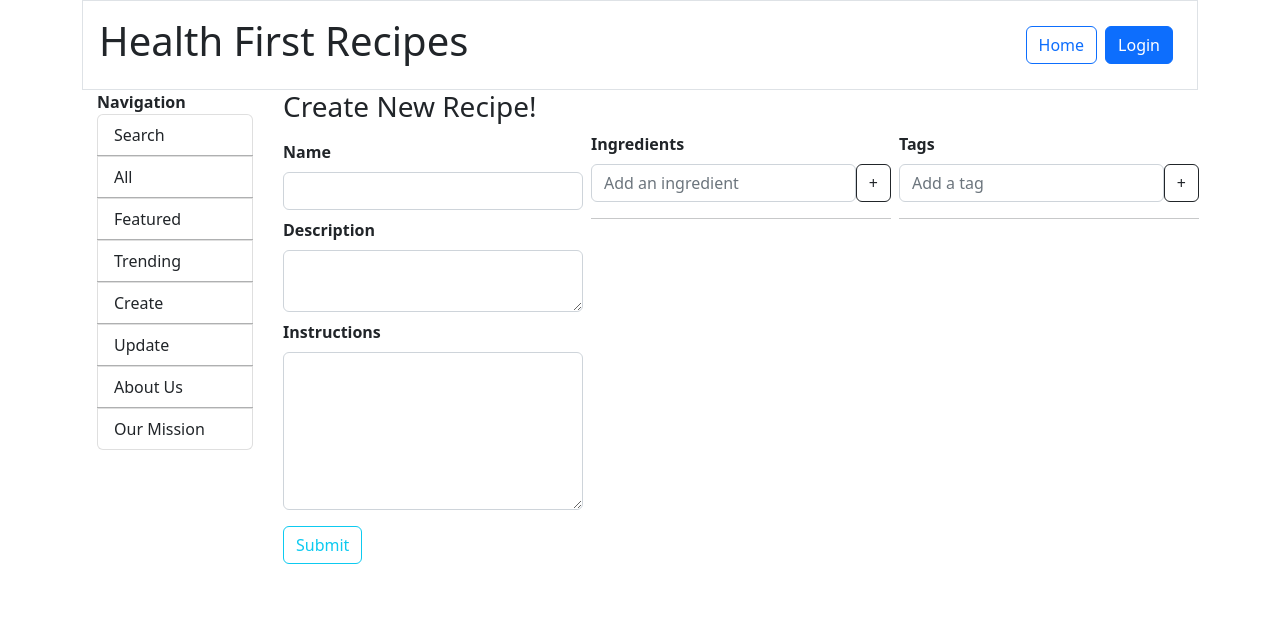
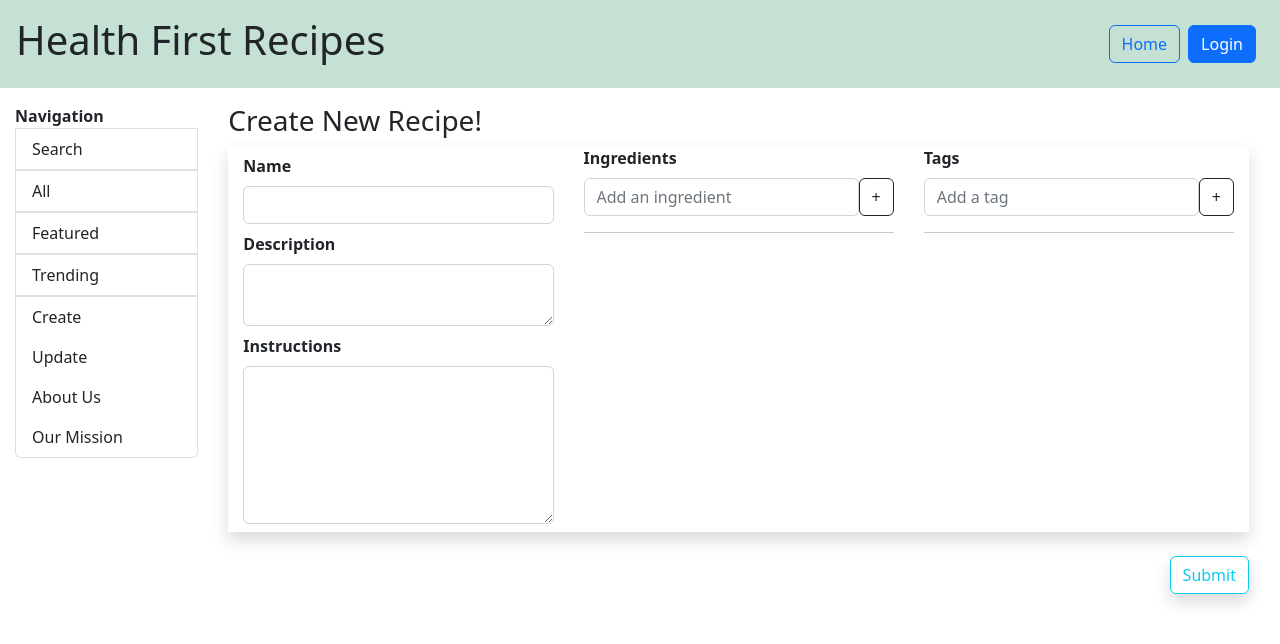
Before and after one commit to r-lutrick/HealthFirst, a React (Create React App) app in the folder client/: page /create in a window 1280 px wide. Shown: the top 644 px of the page. Built offline with nearby package versions, Linux system fonts and the light colour scheme.

Commit message:
New features and full CRUD

```diff
--- a/client/src/App.js
+++ b/client/src/App.js
@@ -6,9 +6,9 @@ import TableOfContents from "./views/TableOfContents";
 
 function App() {
   return (
-    <div className="container">
+    <div>
       <NavBar />
-      <div className="d-flex">
+      <div className="d-flex mt-3">
         <div className="col-2">
           <TableOfContents />
         </div>
--- a/client/src/components/Create.jsx
+++ b/client/src/components/Create.jsx
@@ -52,8 +52,8 @@ const Create = () => {
     return (
         <div>
             <h3>Create New Recipe!</h3>
-            <form onSubmit={handleSubmit} className='d-flex form-group'>
-                <div className='col-4 px-0 mr-2'>
+            <form className='d-flex justify-content-between shadow form-group'>
+                <div className='col-4'>
                     {/* NAME */}
                     <div className='my-2'>
                         <label htmlFor="name"><b>Name</b></label>
@@ -72,11 +72,9 @@ const Create = () => {
                         <textarea className='form-control' onChange={(e) => { setInstructions(e.target.value) }}
                             cols="40" rows="6" />
                     </div>
-                    {/* BUTTONS */}
-                    <button className='btn btn-outline-info my-2'>Submit</button>
                 </div>
                 {/* INGREDIENT COLUMN */}
-                <div className='col-4 px-0 mr-2'>
+                <div className='col-4'>
                     <label htmlFor="instructions"><b>Ingredients</b></label>
                     <div className='d-flex'>
                         <input className='form-control' placeholder='Add an ingredient'
@@ -88,7 +86,7 @@ const Create = () => {
                     {ingredients.map((ing, i) => { return (<p key={i}>{ing}</p>) })}
                 </div>
                 {/* TAG COLUMN */}
-                <div className='col-4 px-0 mr-2'>
+                <div className='col-4'>
                     <label htmlFor="instructions"><b>Tags</b></label>
                     <div className='d-flex'>
                         <input className='form-control' placeholder='Add a tag'
@@ -97,9 +95,13 @@ const Create = () => {
                     </div>
                     <hr />
                     {/* LOAD TAGS */}
-                    {tags.map((t, i) => {return (<p key={i}>{t}</p>)})}
+                    {tags.map((t, i) => { return (<p key={i}>{t}</p>) })}
                 </div>
             </form>
+            {/* BUTTONS */}
+            <div className='d-flex justify-content-end my-2 gap-2'>
+                <button onClick={handleSubmit} className='btn btn-outline-info shadow my-2'>Submit</button>
+            </div>
         </div>
     )
 }
--- a/client/src/components/Display.jsx
+++ b/client/src/components/Display.jsx
@@ -15,7 +15,7 @@ const Display = () => {
             .catch((err) => {
                 console.log(err)
             })
-    },[])
+    }, [])
 
     return (
         <div className='px-3'>
@@ -23,7 +23,7 @@ const Display = () => {
             {
                 recipes.map((rec, i) => {
                     return (
-                        <div className='card' key={i}>
+                        <div className='card shadow my-2' key={i}>
                             {/* IMG HERE (img className="card-img-top"_ */}
                             <div className='card-body'>
                                 <h5 className='card-title'>{rec.name}</h5>
@@ -31,7 +31,7 @@ const Display = () => {
                                 <p className='card-text'>{rec.description} </p>
                             </div>
                             <ul className='list-group list-group-flush'>
-                                {rec.tags.map((tag,i) => {
+                                {rec.tags.map((tag, i) => {
                                     return (
                                         <li className='list-group-item' key={i}>
                                             {tag}
@@ -39,7 +39,9 @@ const Display = () => {
                                     )
                                 })}
                             </ul>
-                            <Link to={`/view/${rec._id}`} className='btn btn-outline-info'>View</Link>
+                            <div className=' d-flex p-2 justify-content-end'>
+                                <Link to={`/view/${rec._id}`} className='btn btn-outline-info'>View</Link>
+                            </div>
                         </div>
                     )
                 })
--- a/client/src/components/Update.jsx
+++ b/client/src/components/Update.jsx
@@ -77,8 +77,8 @@ const Update = () => {
     return (
         <div>
             <h3>Update Recipe</h3>
-            <form className='d-flex form-group'>
-                <div className='col-4 px-0 mr-2'>
+            <form className='d-flex shadow form-group'>
+                <div className='col-4 mr-2'>
                     {/* NAME */}
                     <div className='my-2'>
                         <label htmlFor="name"><b>Name</b></label>
@@ -98,13 +98,9 @@ const Update = () => {
                             type="text" onChange={(e) => { setInstructions(e.target.value) }} />
                     </div>
                     {/* BUTTONS */}
-                    <div className='d-flex justify-content-between my-2'>
-                        <button onClick={handleSubmit} className='btn btn-success'>Update Recipe</button>
-                        <button onClick={handleCancel} className='btn btn-outline-warning'>Cancel</button>
-                    </div>
                 </div>
                 {/* INGREDIENT COLUMN */}
-                <div className='col-4 px-0 mr-2'>
+                <div className='col-4 mr-2'>
                     <b>Ingredients</b>
                     <div className='d-flex'>
                         <input type="text" className='form-control' onChange={(e) => { setIngredient(e.target.value) }} />
@@ -124,7 +120,7 @@ const Update = () => {
                     }
                 </div>
                 {/* TAG COLUMN */}
-                <div className='col-4 px-0'>
+                <div className='col-4'>
                     <b>Tags</b>
                     <div className='d-flex'>
                         <input type="text" className='form-control' onChange={(e) => { setTag(e.target.value) }} />
@@ -144,6 +140,10 @@ const Update = () => {
                     }
                 </div>
             </form>
+            <div className='d-flex justify-content-end my-2 gap-2'>
+                <button onClick={handleSubmit} className='btn btn-success shadow'>Update Recipe</button>
+                <button onClick={handleCancel} className='btn btn-outline-warning shadow'>Cancel</button>
+            </div>
         </div>
     )
 }
--- a/client/src/components/View.jsx
+++ b/client/src/components/View.jsx
@@ -12,37 +12,51 @@ const View = () => {
         axios.get(`http://localhost:8000/api/recipe/get/${id}`)
             .then(res => {
                 setRecipe(res.data)
-                console.log(res.data)
+                // console.log(res.data)
                 setLoaded(true)
             })
             .catch(err => console.log(err))
     }, [id, loaded])
 
     return (
-        <div className='px-3'>
-            <h3>{recipe.name}</h3>
+        <div className='p-3 shadow'>
+            <img className='container p-0 shadow w-50 m-auto  mb-3' src="https://www.eatthis.com/wp-content/uploads/sites/4/2020/07/assorted-sushi.jpg?quality=82&strip=1" alt="sushi" />
+            <div>
+                <h3>{recipe.name}</h3>
+            </div>
             {/* Author goes here */}
-            <div>
-                <p>{recipe.description} </p>
-                <ul>
+            <div className='d-flex p-0 col'>
+                <p className='col-8'><b>{recipe.description}</b> Lorem ipsum dolor sit amet consectetur adipisicing elit. Quasi eaque excepturi, quibusdam voluptatibus, nostrum nisi sed eveniet dolor autem dolores quidem sequi nobis dolorem error libero, odio incidunt veritatis consectetur. Lorem ipsum dolor sit amet consectetur adipisicing elit. Ratione, eligendi, doloribus veniam rem dolorum, impedit corrupti nam doloremque aliquam voluptatem minima recusandae suscipit. Molestiae vitae dolor, fuga ipsam nesciunt eum. </p>
+                <ul className='list-group col-4'>
                     {
-                        loaded && recipe.tags.map((t, i) => { return (<li key={i}>{t}</li>) })
+                        loaded && recipe.tags.map((t, i) => { return (<li key={i} className='list-group-item'>{t}</li>) })
                     }
                 </ul>
             </div>
-            <div>
+            <div className='d-flex justify-content-between mt-3'>
                 <h3>Ingredients</h3>
                 {/* Serving size can increase/multiply the ingredients */}
-                {/* <p>Serving: <input type="number" /></p> */}
+                <p>Serving: <input type="number" /></p>
             </div>
-            <ul>
+            <ul className='list-group col-12 my-2'>
                 {
-                    loaded && recipe.ingredients.map((ing, i) => { return (<li key={i}>{ing}</li>) })
+                    loaded && recipe.ingredients.map((ing, i) => { return (<li className='list-group-item' key={i}>{ing}</li>) })
                 }
             </ul>
-            <div className='d-flex gap-2'>
-            <Link to={`/update/${id}`} className='btn btn-outline-info'>Update</Link>
-            <DeleteButton recipeId={recipe._id}/>
+            <div>
+                <h3>Instructions</h3>
+                <ol className='list-group col-4'>
+                    {loaded && recipe.instructions.split('\n').map((newLine, i) => {
+                        return (
+                            <div>
+                                <li className='ml-5' key={i}>{newLine}</li>
+                            </div>)
+                    })}
+                </ol>
+            </div>
+            <div className='d-flex justify-content-end gap-2'>
+                <Link to={`/update/${id}`} className='btn btn-outline-info'>Update</Link>
+                <DeleteButton recipeId={recipe._id} />
             </div>
         </div>
     )
--- a/client/src/views/Main.jsx
+++ b/client/src/views/Main.jsx
@@ -10,7 +10,7 @@ import View from '../components/View';
 const Main = () => {
 
     return (
-        <div>
+        <div className='mr-3'>
             <Routes>
                 <Route path='/' element={<Display />} />
                 <Route path='/create' element={<Create />} />
--- a/client/src/views/NavBar.jsx
+++ b/client/src/views/NavBar.jsx
@@ -5,7 +5,7 @@ const NavBar = () => {
     const location = useLocation()
     // console.log(location)
     return (
-        <div className='border d-flex align-items-center justify-content-between p-3'>
+        <div className='d-flex bg-success bg-opacity-25 align-items-center justify-content-between p-3 '>
             <h1>Health First Recipes</h1>
             <div>
                 {
--- a/client/src/views/TableOfContents.jsx
+++ b/client/src/views/TableOfContents.jsx
@@ -2,23 +2,24 @@ import React from 'react'
 
 const TableOfContents = () => {
     return (
-        <div>
+        <div className=''>
             <b>Navigation</b>
             <ul className='list-group'>
-                <li className='list-group-item'>Search</li>
-                <hr className='p-0 m-0'/>
-                <li className='list-group-item'>All</li>
-                <hr className='p-0 m-0'/>
-                <li className='list-group-item'>Featured</li>
-                <hr className='p-0 m-0'/>
-                <li className='list-group-item'>Trending</li>
-                <hr className='p-0 m-0'/>
+                <div>
+                    <li className='list-group-item'>Search</li>
+                </div>
+                <div>
+                    <li className='list-group-item'>All</li>
+                </div>
+                <div>
+                    <li className='list-group-item'>Featured</li>
+                </div>
+                <div>
+                    <li className='list-group-item'>Trending</li>
+                </div>
                 <li className='list-group-item'>Create</li>
-                <hr className='p-0 m-0'/>
                 <li className='list-group-item'>Update</li>
-                <hr className='p-0 m-0'/>
                 <li className='list-group-item'>About Us</li>
-                <hr className='p-0 m-0'/>
                 <li className='list-group-item'>Our Mission</li>
             </ul>
         </div>
```
